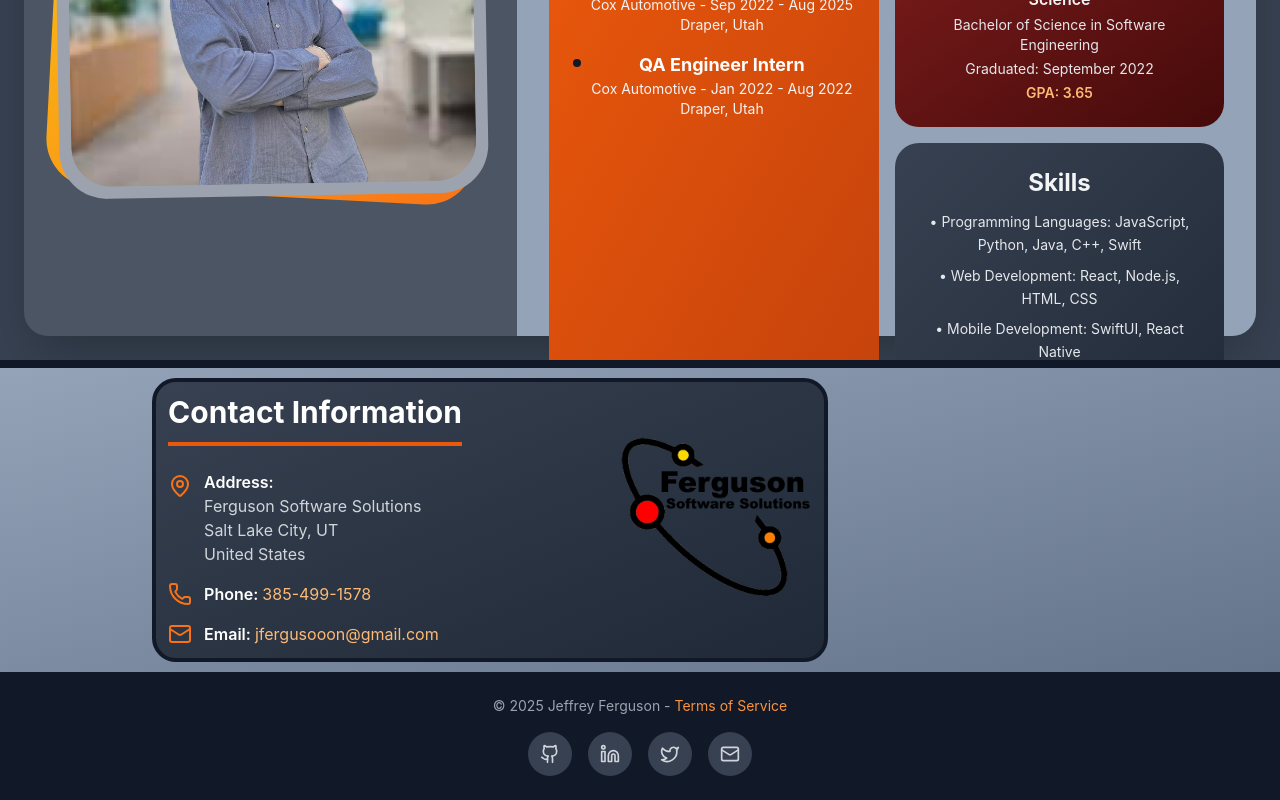
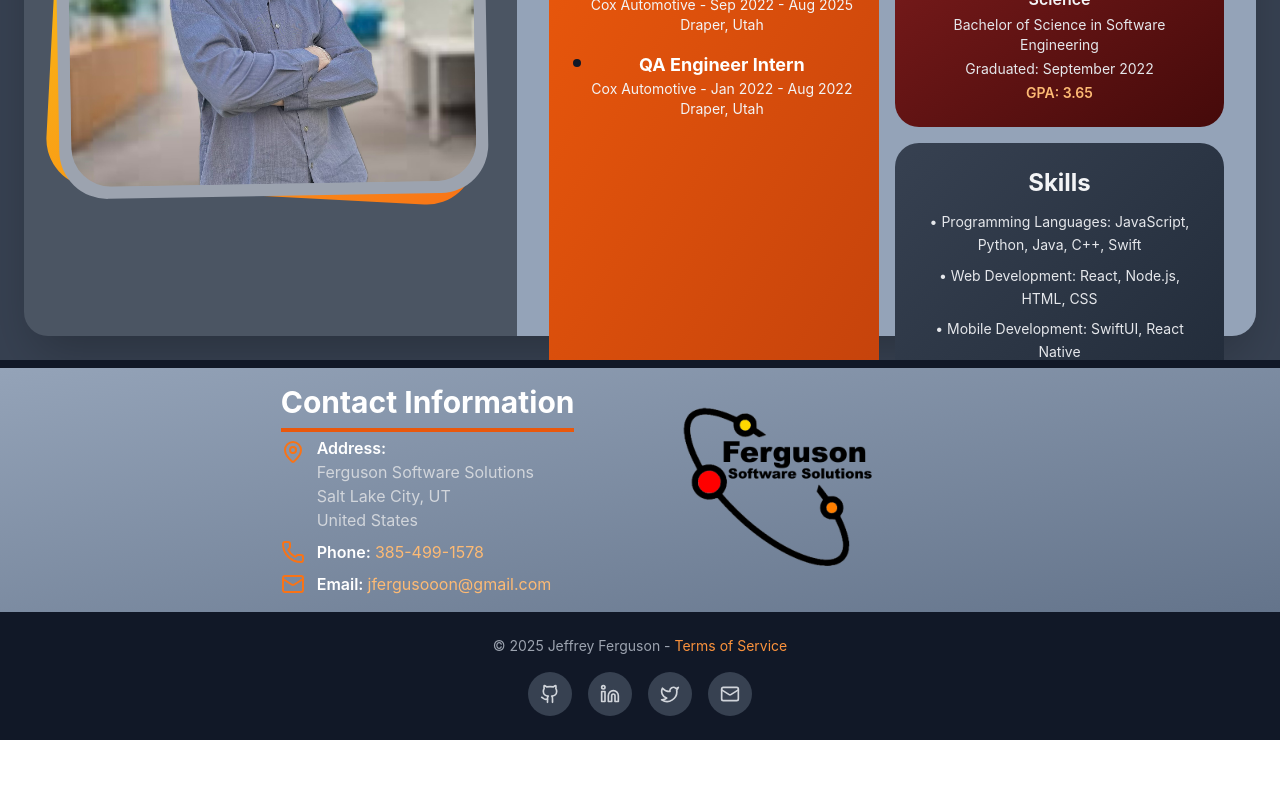
Before and after one commit to JFergusooon/ReactSite-Portfolio, a React (Create React App) app in the folder frontend/: page /about in a window 1280 px wide. Shown: the part 867-1667 px from the top of the page. After the commit the page ends 1607 px from the top, so only its background shows below. Built offline with nearby package versions, Linux system fonts and the light colour scheme.

Commit message:
Update ModernFooterComponent.jsx

```diff
--- a/frontend/src/Modern Components/ModernFooterComponent.jsx
+++ b/frontend/src/Modern Components/ModernFooterComponent.jsx
@@ -25,14 +25,14 @@ export default function ModernFooter() {
       <div className="bg-gradient-to-br from-slate-400 to-slate-500 py-3 px-4 items-center text-center md:text-left">
         <div className="max-w-7xl mx-auto">
           <div className="flex justify-center items-center"
-                style={{ padding: '0px', borderRadius: '20px', height: '280px' }}>
+                style={{ padding: '0px', borderRadius: '20px', height: '220px' }}>
 
-            <div className="bg-gradient-to-br from-gray-700 to-gray-800 rounded-3xl p-3 border-4 border-gray-900" style={{display: 'flex', flexDirection: 'row', gap: '150px', marginRight: '300px'}}>
+            <div className="p-3" style={{display: 'flex', flexDirection: 'row', gap: '100px', marginRight: '10%'}}>
               <div>
-                <h2 className="text-3xl font-bold text-white mb-6 text-left border-b-4 border-orange-600 pb-3">
+                <h3 className="text-3xl font-bold text-white mb-1 text-left border-b-4 border-orange-600 pb-2">
                   Contact Information
-                </h2>
-                <div className="space-y-4">
+                </h3>
+                <div className="space-y-2">
                 {/* Address */}
                 <div className="flex items-start gap-3">
                   <MapPin className="text-orange-500 mt-1 flex-shrink-0" size={24} />
```
